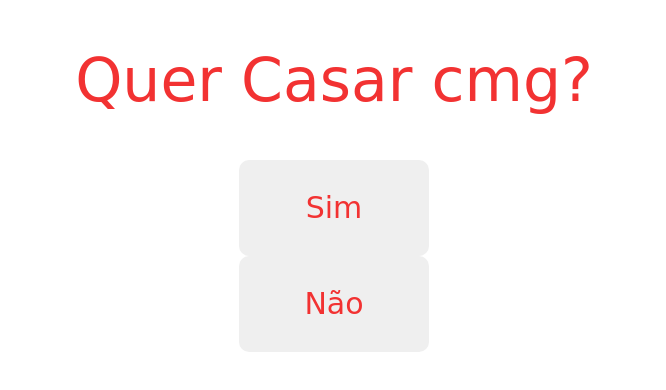
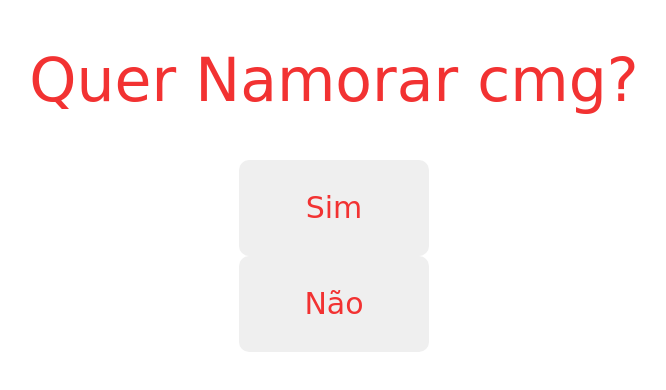
Before and after one commit to jorgegabrielsl/Teste, a plain HTML site: page index.html in a window 1280 px wide. Shown: the whole page, without its empty margins (306-972 px from the left). Drawn offline with Linux system fonts and the light colour scheme.

Commit message:
Update index.html

```diff
--- a/index.html
+++ b/index.html
@@ -15,7 +15,7 @@
 
 <body>
 
-    <h1>Quer Casar cmg?</h1>
+    <h1>Quer Namorar cmg?</h1>
 
 <div>
     <Button><a href="./teste1.html">Sim</a></Button>
```
